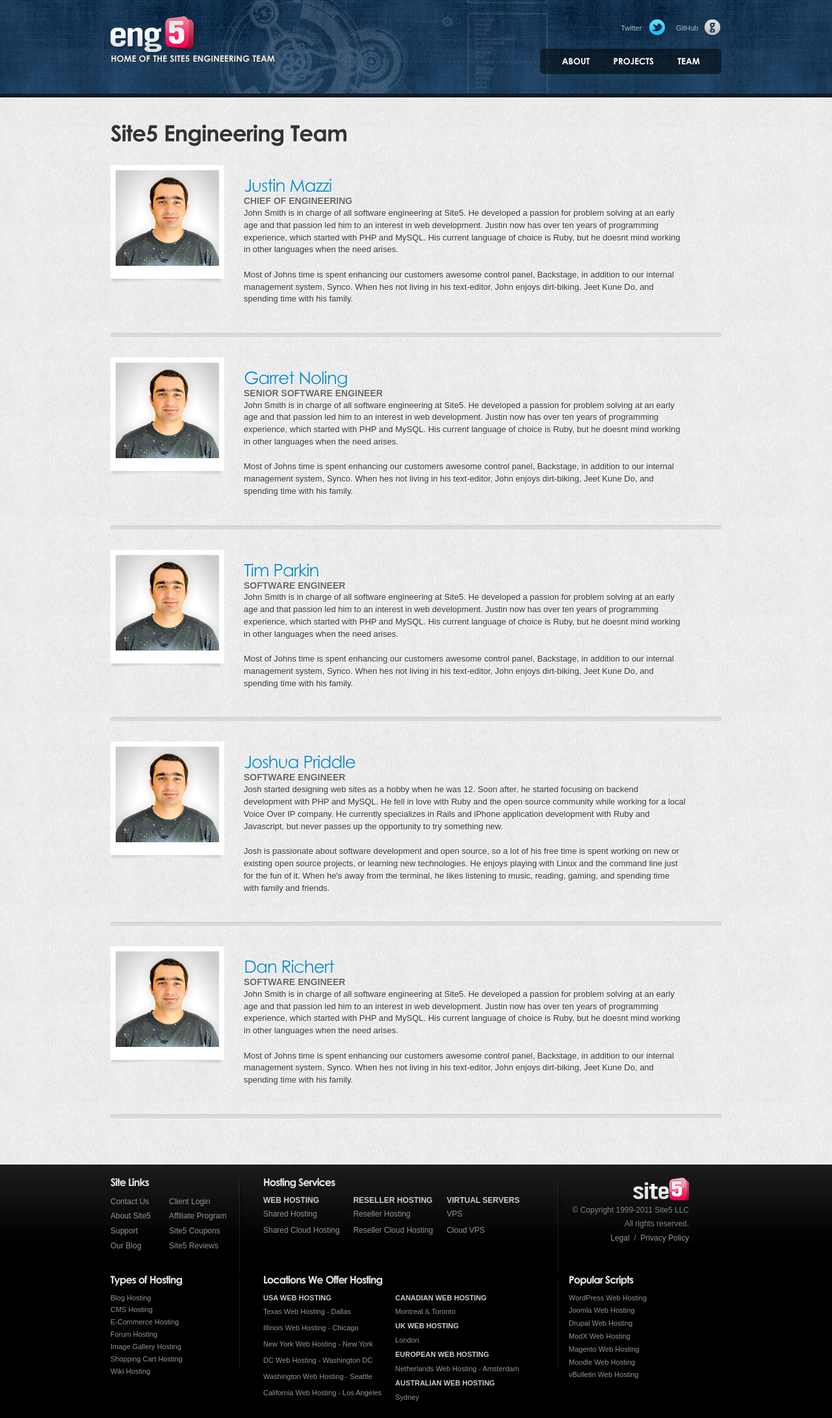
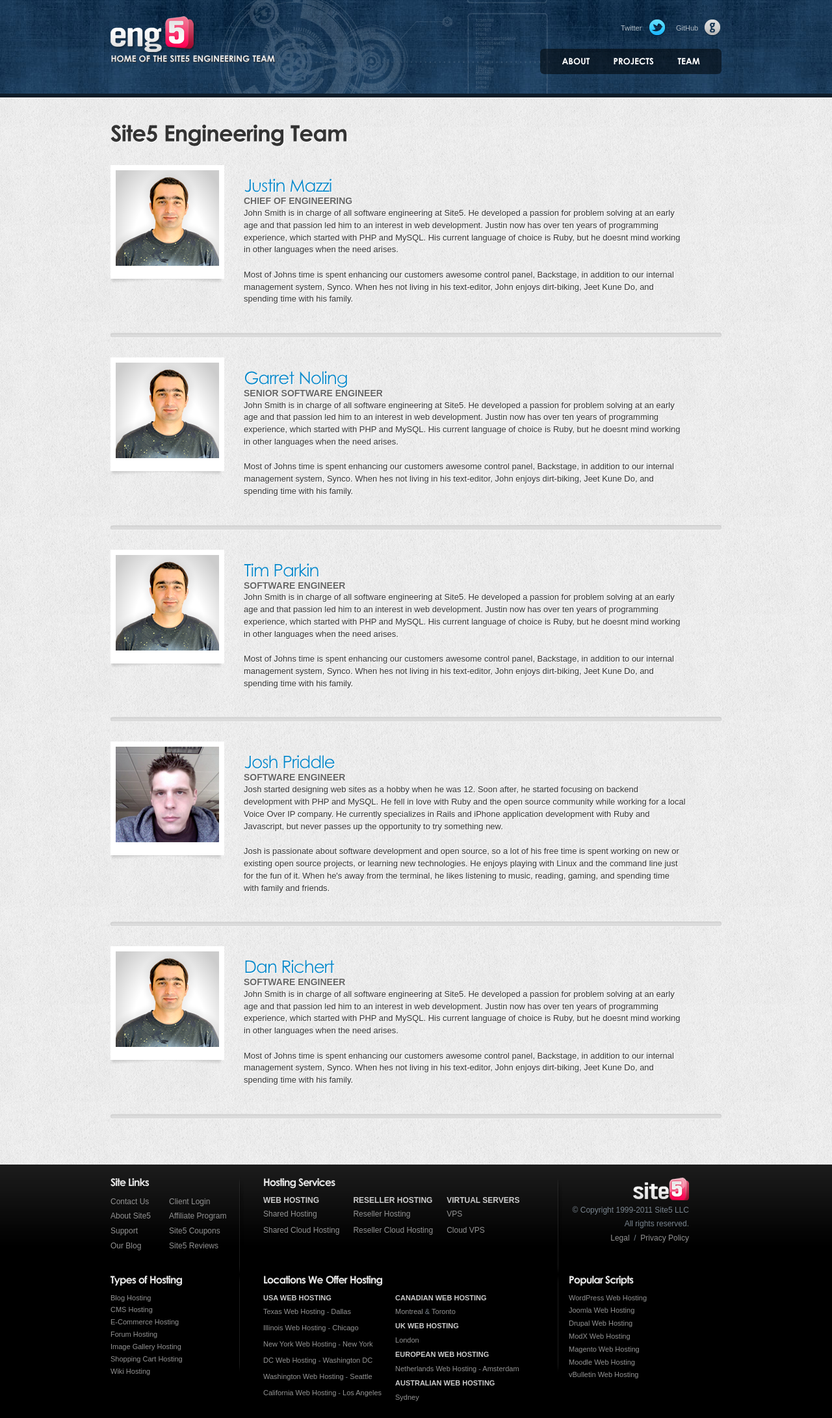
Before and after one commit to digideskio/eng5.com, a Jekyll site: the page built from team.html, in a window 1280 px wide. Shown: the whole page at 65% size. Built offline with Jekyll 4.4.1, drawn with Linux system fonts in a browser that asks for light colours; Markdown is read by kramdown in place of the engine named in the settings.

Commit message:
jpriddle mugshot

```diff
--- a/team.html
+++ b/team.html
@@ -49,11 +49,11 @@ title: Meet the Folks Behind The Site5 Engineering Team
   <!-- begin teamMember -->
   <div class="teamMember">
     <div class="imgBox">
-      <img src="images/sample_team.png" alt="Team title" />
+      <img src="images/team/jpriddle.jpg" alt="Josh Priddle" />
       <div class="shadow"><img src="images/shadow_team.png" alt="Bottom Shadow" /></div>
     </div>
     <div class="description">
-      <h2>Joshua Priddle</h2>
+      <h2>Josh Priddle</h2>
       <span class="title">SOFTWARE ENGINEER</span>
 			<p>Josh started designing web sites as a hobby when he was 12. Soon after, he started focusing on backend development with PHP and MySQL. He fell in love with Ruby and the open source community while working for a local Voice Over IP company. He currently specializes in Rails and iPhone application development with Ruby and Javascript, but never passes up the opportunity to try something new.</p>
 			<p>Josh is passionate about software development and open source, so a lot of his free time is spent working on new or existing open source projects, or learning new technologies. He enjoys playing with Linux and the command line just for the fun of it. When he's away from the terminal, he likes listening to music, reading, gaming, and spending time with family and friends.</p>
```
Also changed, not shown: images/team/jpriddle.jpg (added).
